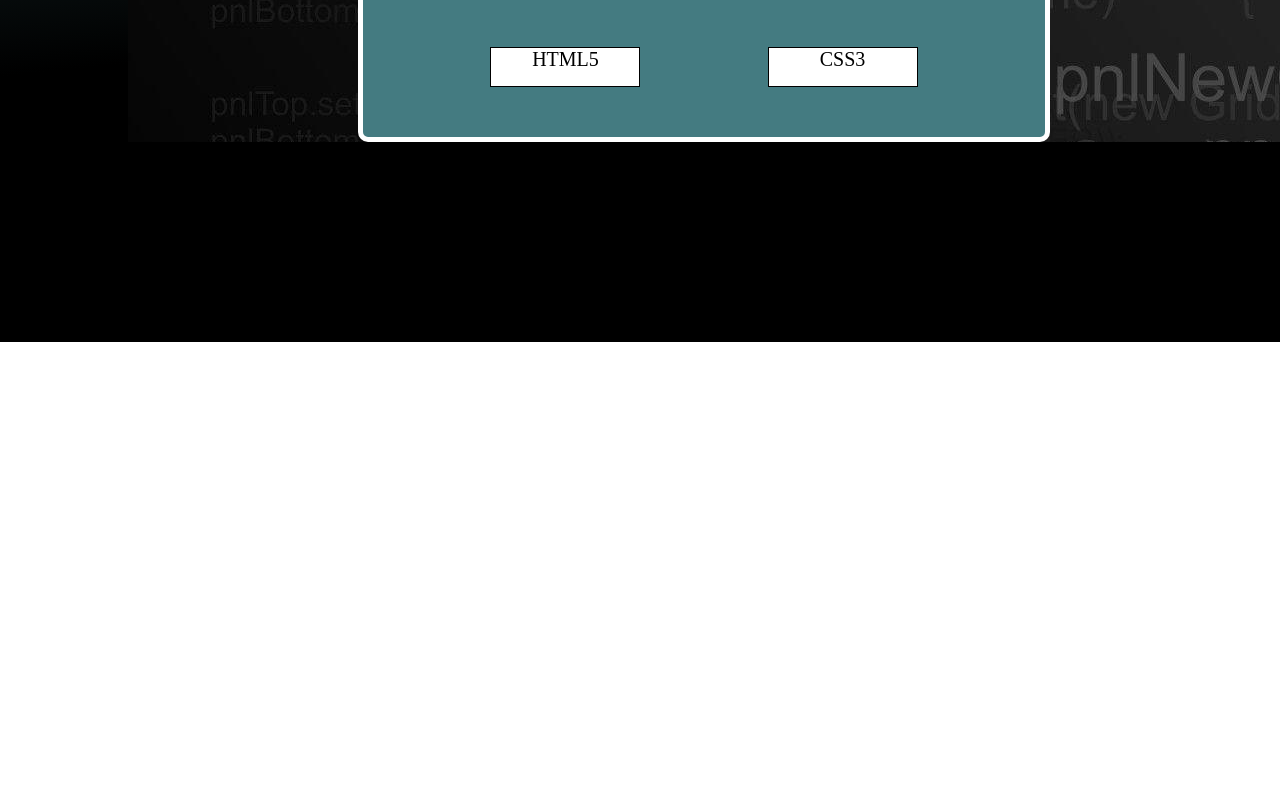
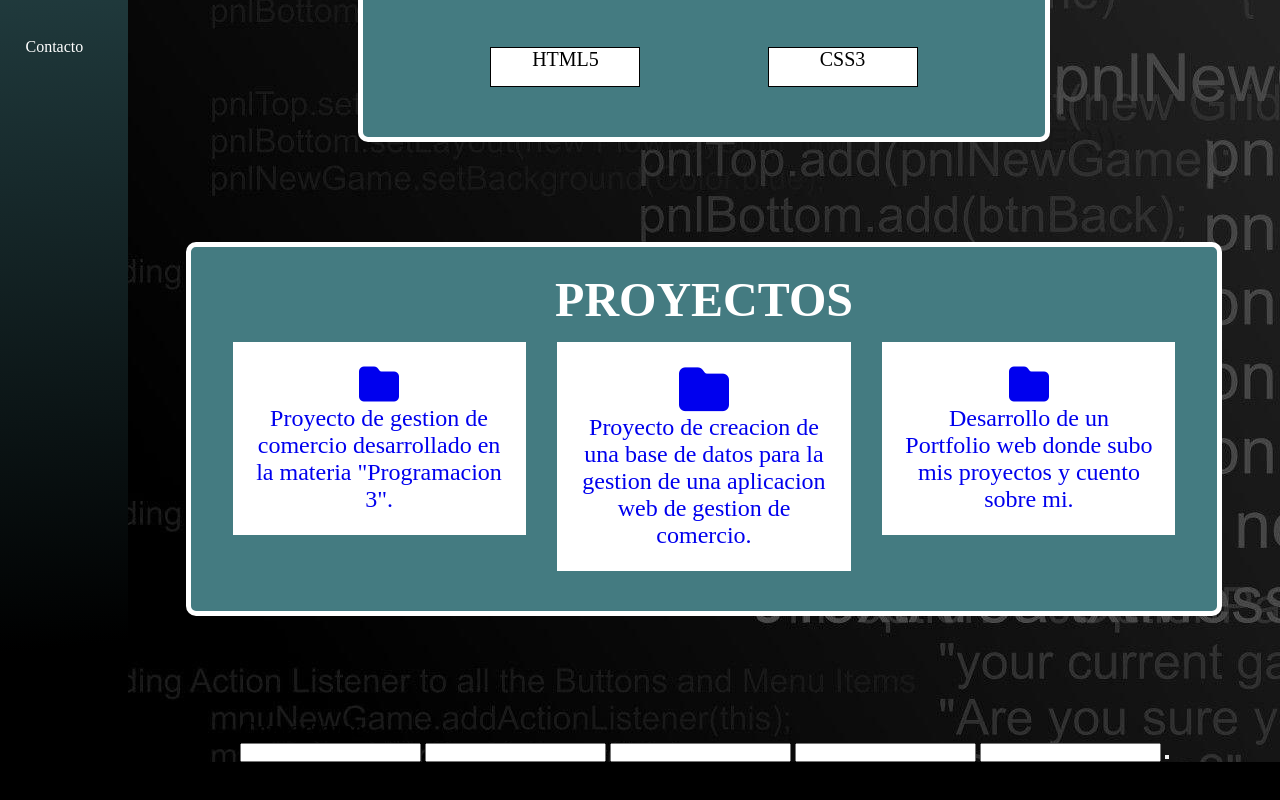
Before and after one commit to BenjaminMonz/BenjaminMonz.github.io, a plain HTML site: page index.html in a window 1280 px wide. Shown: the part 969-1769 px from the top of the page. Before the commit the page ends 1311 px from the top, so only its background shows below. Drawn offline with Linux system fonts and the light colour scheme.

Commit message:
pequeños cambios, nada importante.

```diff
--- a/css/styles.css
+++ b/css/styles.css
@@ -137,6 +137,49 @@
         width: 150px;
         margin: 25px;
     }
+    .section-proyectos-bm {
+        display: flex;
+        justify-content: center;
+        align-content: center;
+        margin-top: 100px;
+    }
+    .card-conteineriproyecto-bm {
+        padding: 25px;
+        width: 90%;
+        height: fit-content;
+        background: rgb(68, 123, 129);
+        border-radius: 10px;
+        border: 5px solid white;
+    }
+    .card-conteineriproyecto-bm>h2 {
+        text-align: center;
+        font-size: 3rem;
+        text-transform: uppercase;
+        color: white;
+    }
+    .conteinerinteriorpro-bm {
+        display: flex;
+        justify-content: space-evenly;
+    }
+    .conteinerproyecto-bm {
+        width: 30%;
+        height: fit-content;
+        border: 2px solid white;
+        margin: 15px;
+        padding: 20px;
+        background-color: white;
+        text-align: center;
+    }
+    .conteinerproyecto-bm>a {
+        font-size: 1.5rem;
+        text-decoration: none;
+    }
+    .contacto-bm {
+        display: flex;
+        justify-content: center;
+        align-content: center;
+        margin-top: 100px;
+    }
     .footer-bm {
         grid-area: footer;
         width: 100%;
--- a/index.html
+++ b/index.html
@@ -9,6 +9,7 @@
     <link rel="stylesheet" href="/css/styles.css">
     <link rel="preconnect" href="https://fonts.gstatic.com">
     <link href="https://fonts.googleapis.com/css2?family=Press+Start+2P&display=swap" rel="stylesheet">
+    <script src="https://kit.fontawesome.com/d39c4fcaf5.js" crossorigin="anonymous"></script>
 
 </head>
 
@@ -85,14 +86,46 @@
 
         <section class="section-proyectos-bm">
             <div class="card-conteineriproyecto-bm">
-
+                <h2>Proyectos</h2>
+                <div class="conteinerinteriorpro-bm">
+                    <div class="conteinerproyecto-bm">
+                        <a href="https://github.com/BenjaminMonz/ShopMarket" target="_blank">
+                            <i class="fas fa-folder" style="font-size: 40px;"></i>
+                            <p>Proyecto de gestion de comercio desarrollado en la materia "Programacion 3".</p>
+                        </a>
+                    </div>
+                    <div class="conteinerproyecto-bm">
+                        <a href="https://github.com/BenjaminMonz/ProyectoFinal_Laboratorio3_BD" target="_blank">
+                            <i class="fas fa-folder" style="font-size: 50px;"></i>
+                            <p>Proyecto de creacion de una base de datos para la gestion de una aplicacion web de gestion de comercio.</p>
+                        </a>
+                    </div>
+                    <div class="conteinerproyecto-bm">
+                        <a href="https://github.com/BenjaminMonz/BenjaminMonz.github.io" target="_blank">
+                            <i class="fas fa-folder" style="font-size: 40px;"></i>
+                            <p>Desarrollo de un Portfolio web donde subo mis proyectos y cuento sobre mi.</p>
+                        </a>
+                    </div>
+                </div>
 
             </div>
 
         </section>
 
         <section class="contacto-bm">
-
+            <div class="conteinercontactomain-bm">
+                <h2>Contactame</h2>
+                <div class="cardconteinercontacto-bm">
+                    <form action="">
+                        <input type="text">
+                        <input type="text">
+                        <input type="text">
+                        <input type="text">
+                        <input type="text">
+                        <button type="submit"></button>
+                    </form>
+                </div>
+            </div>
         </section>
 
     </main>
```
